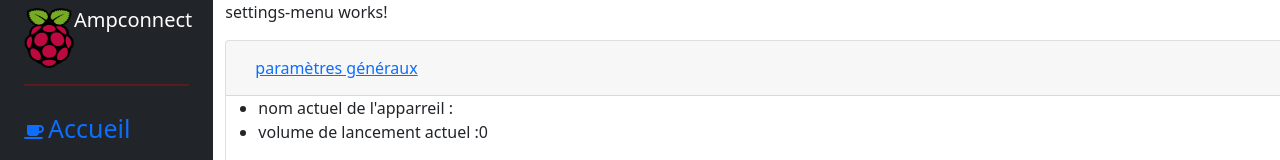
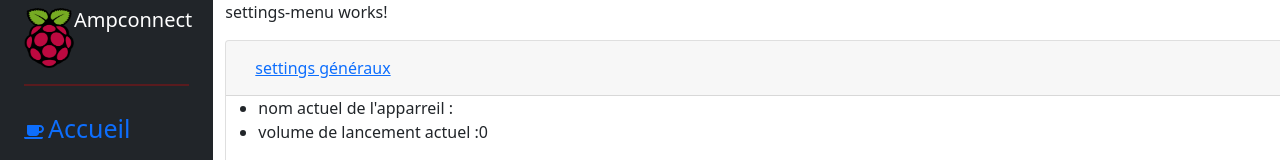
Before and after one commit to simonNolf/AmpConnect, an Angular app in the folder site/interface web/frontendInterfaceWeb/: page /settings in a window 1280 px wide. Shown: the top 160 px of the page. Built offline with nearby package versions, Linux system fonts and the light colour scheme; no server answers.

Commit message:
param = settings

```diff
--- a/site/interface web/frontendInterfaceWeb/src/app/settings-menu/settings-menu.component.html
+++ b/site/interface web/frontendInterfaceWeb/src/app/settings-menu/settings-menu.component.html
@@ -7,7 +7,7 @@
         <button class="btn btn-link" data-toggle="collapse" data-target="#collapse" aria-expanded="true"
           aria-controls="collapseOne">
 
-          paramètres généraux
+          settings généraux
 
         </button>
       </h5>
```
